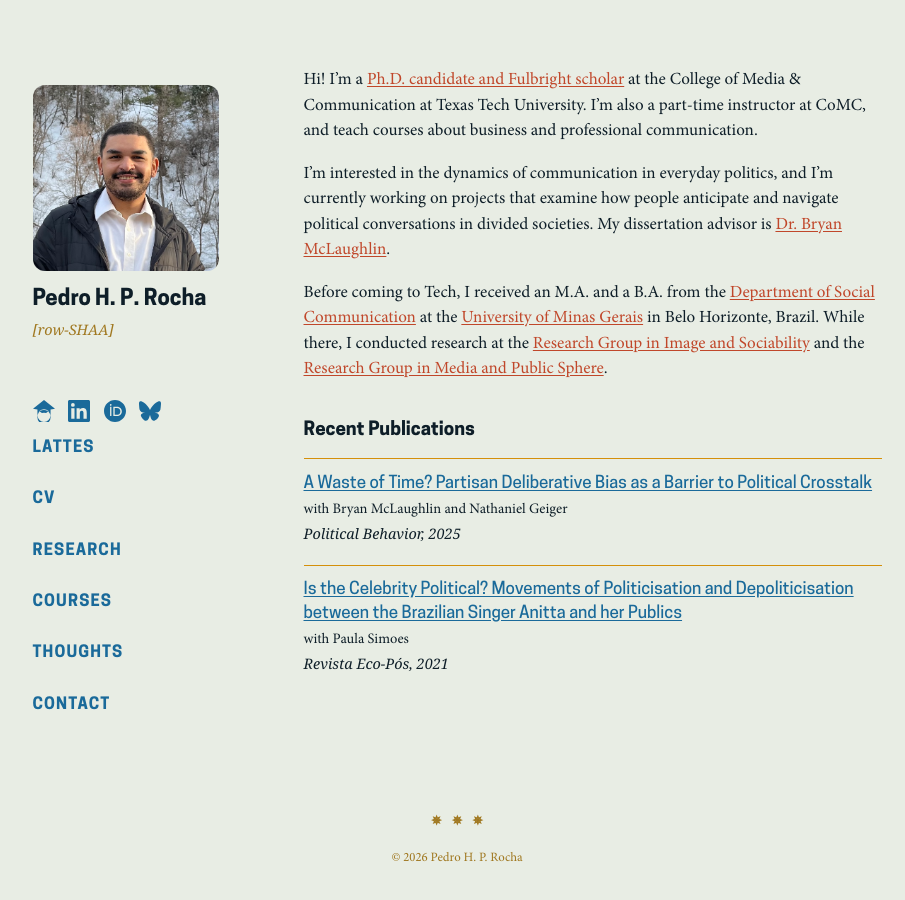
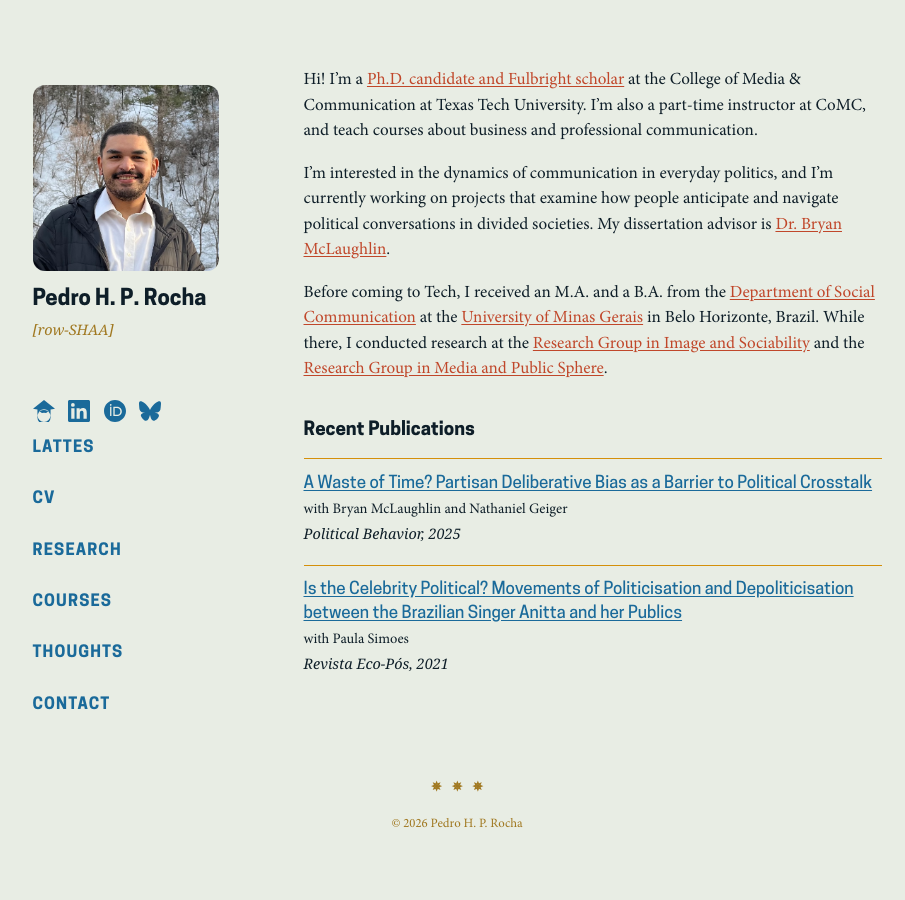
Before and after one commit to pedrohprocha/pedrohprocha.github.io, a Jekyll site: the page built from index.md, in a window 1280 px wide. Shown: the whole page, without its empty margins (183-1088 px from the left). Built offline with Jekyll 4.4.1, drawn with Linux system fonts in a browser that asks for light colours; some web fonts are replaced.

Commit message:
fix sidebar padding

```diff
--- a/assets/css/main.css
+++ b/assets/css/main.css
@@ -280,7 +280,7 @@ h3 {
     width: var(--sidebar-w);
     min-width: 160px;
     max-width: 220px;
-    padding: 3rem 2rem 3rem 0;
+    padding: 3rem 2rem 1rem 0;
 }
 
 .sidebar-inner {
```
